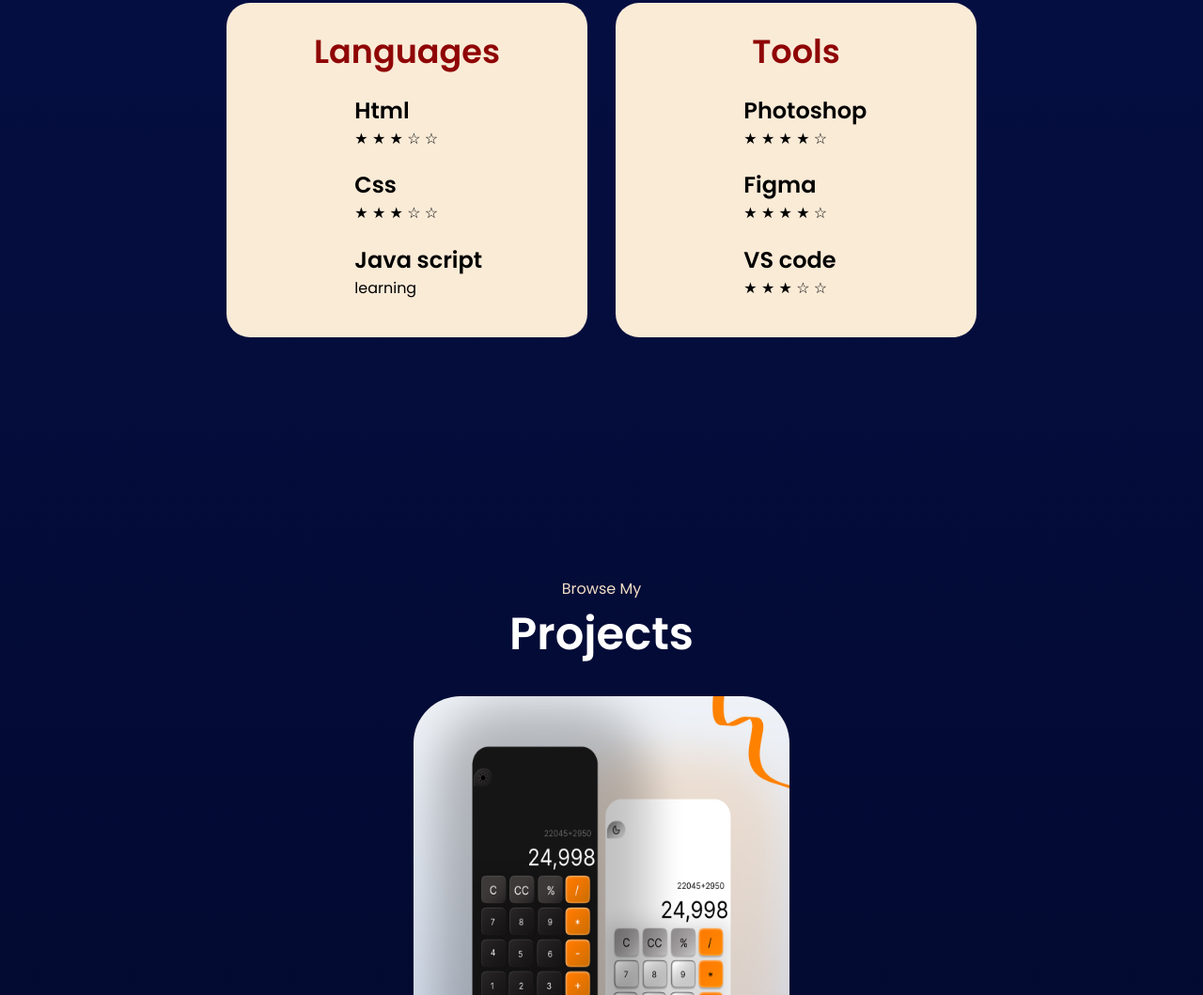
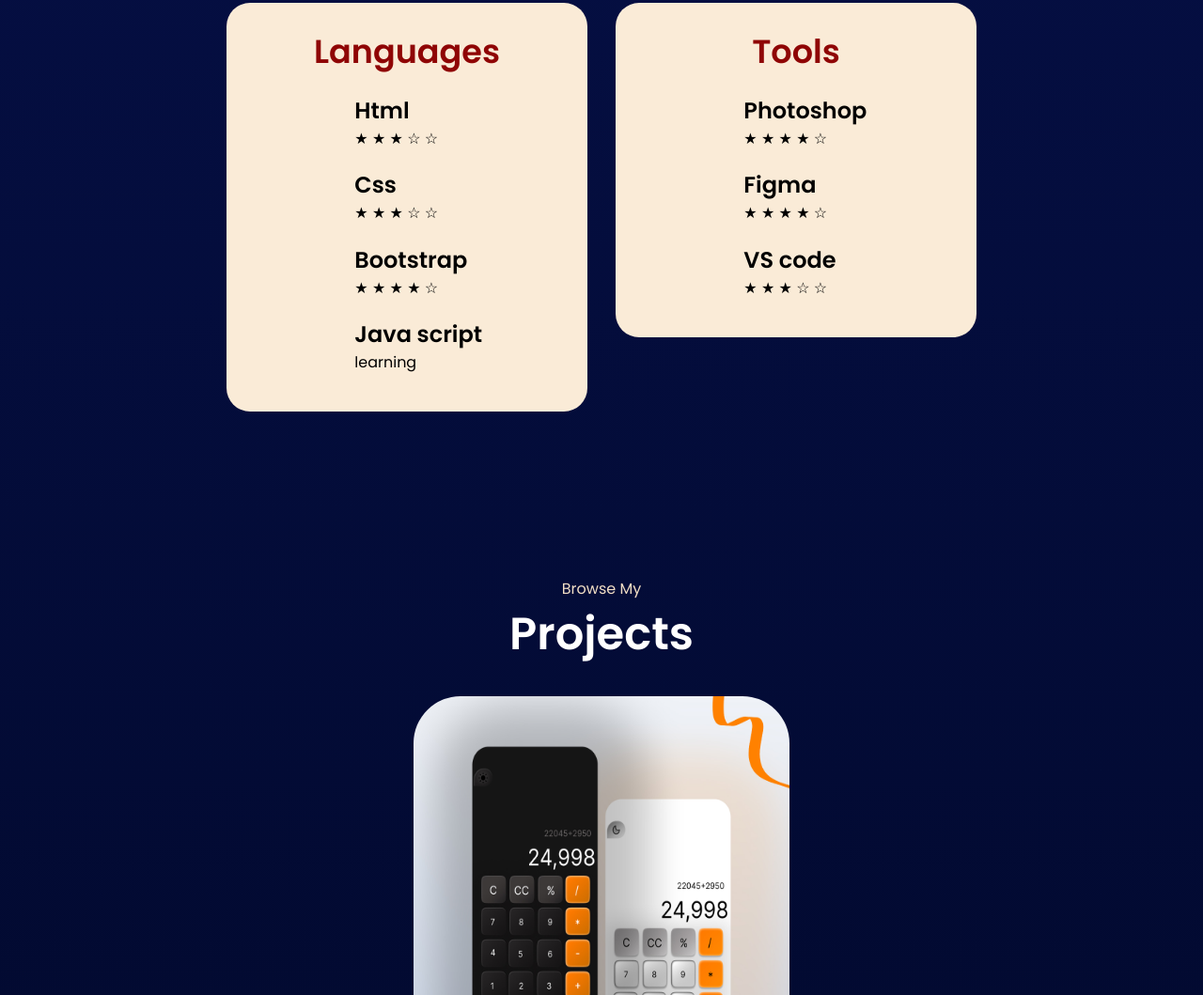
Before and after one commit to Bhuvaneshp005/My-portfolio, a plain HTML site: page index.html in a window 1280 px wide. Shown: the part 1797-2856 px from the top of the page at 94% size. Drawn offline with Linux system fonts and the light colour scheme.

Commit message:
Update index.html

```diff
--- a/index.html
+++ b/index.html
@@ -85,6 +85,10 @@
           <p>&#9733; &#9733; &#9733; &#9734; &#9734;</p>
         </article>
         <article>
+          <h2>Bootstrap</h2>
+          <p>&#9733; &#9733; &#9733; &#9733; &#9734;</p>
+        </article>
+        <article>
           <h2>Java script</h2>
           <p>learning</p>
         </article>
```
